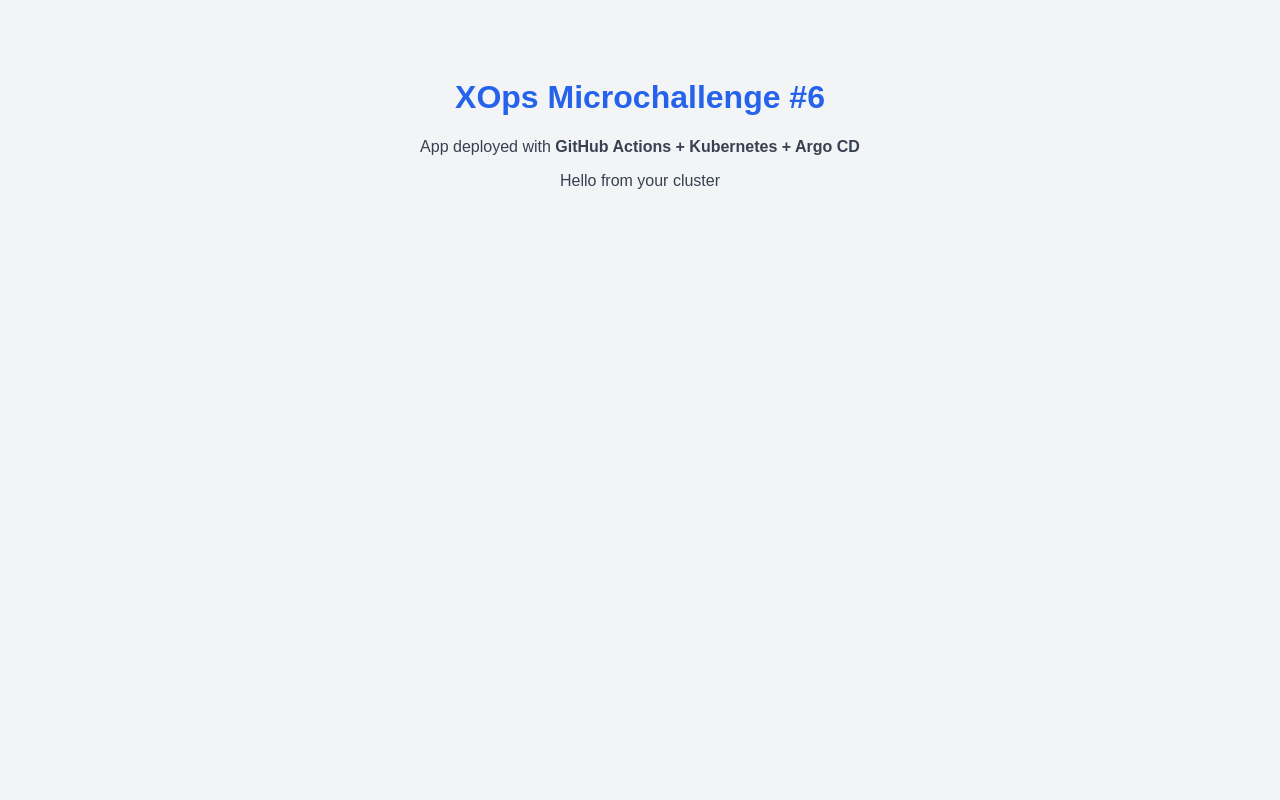
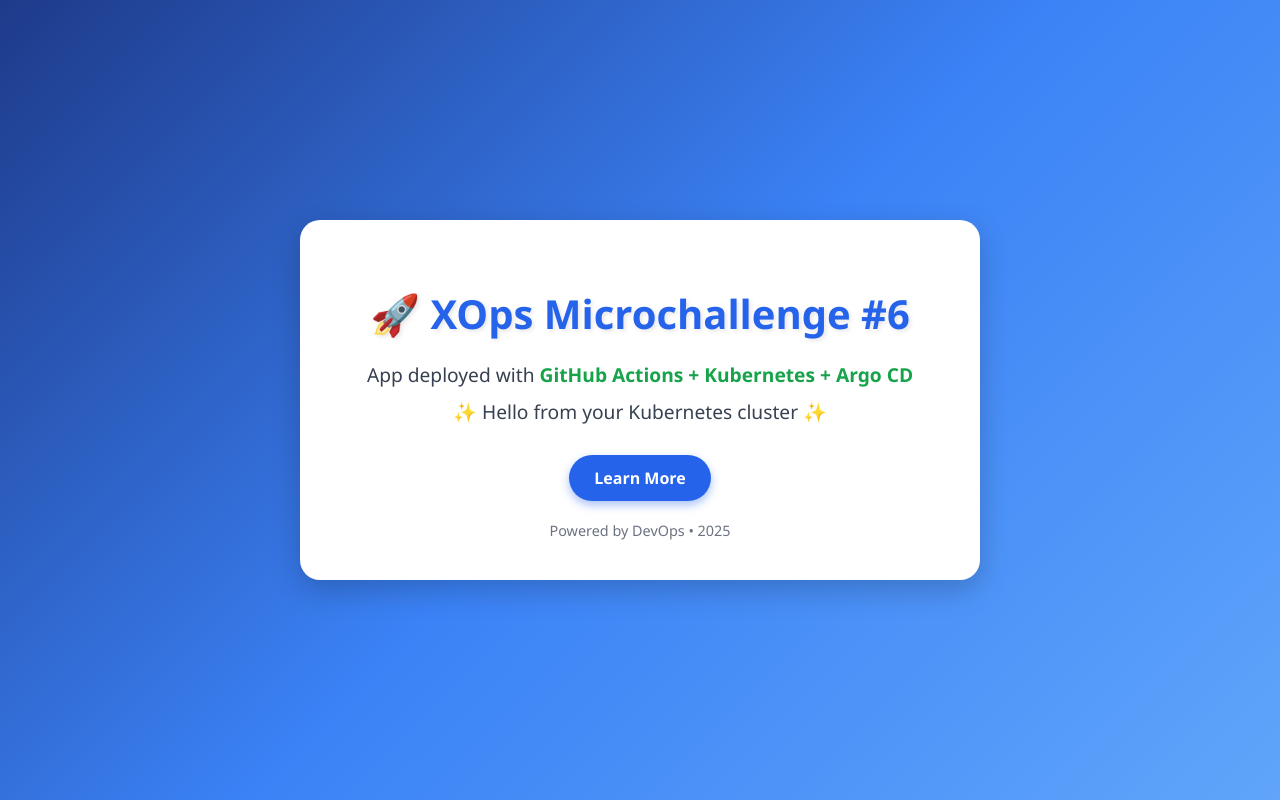
Before and after one commit to Shobi2002/app-repo, a plain HTML site: page index.html in a window 1280 px wide. Drawn offline with Linux system fonts and the light colour scheme.

Commit message:
Initial commit for XOps microchallenge app

```diff
--- a/index.html
+++ b/index.html
@@ -5,22 +5,76 @@
   <title>XOps Microchallenge #6</title>
   <style>
     body {
-            font-family: Arial, sans-serif;
-            background: #f3f4f6;
+      margin: 0;
+      font-family: 'Segoe UI', Tahoma, Geneva, Verdana, sans-serif;
+      background: linear-gradient(135deg, #1e3a8a, #3b82f6, #60a5fa);
+      color: #f9fafb;
+      display: flex;
+      justify-content: center;
+      align-items: center;
+      height: 100vh;
+    }
+    .card {
+      background: #ffffff;
+      color: #111827;
+      padding: 40px;
+      border-radius: 20px;
+      box-shadow: 0 10px 30px rgba(0,0,0,0.2);
       text-align: center;
-            padding: 50px;
+      max-width: 600px;
+      width: 100%;
+      animation: fadeIn 1.5s ease-in-out;
     }
     h1 {
+      font-size: 2.5em;
       color: #2563eb;
+      margin-bottom: 20px;
+      text-shadow: 2px 2px 4px rgba(0,0,0,0.1);
     }
     p {
+      font-size: 1.2em;
       color: #374151;
+      margin: 10px 0;
+    }
+    strong {
+      color: #16a34a;
+    }
+    .footer {
+      margin-top: 20px;
+      font-size: 0.9em;
+      color: #6b7280;
+    }
+    @keyframes fadeIn {
+      from { opacity: 0; transform: translateY(30px); }
+      to { opacity: 1; transform: translateY(0); }
+    }
+    .btn {
+      display: inline-block;
+      margin-top: 20px;
+      padding: 12px 25px;
+      background: #2563eb;
+      color: white;
+      font-size: 1em;
+      font-weight: bold;
+      border-radius: 30px;
+      text-decoration: none;
+      box-shadow: 0 4px 10px rgba(37, 99, 235, 0.4);
+      transition: all 0.3s ease;
+    }
+    .btn:hover {
+      background: #1e40af;
+      transform: scale(1.05);
+      box-shadow: 0 6px 14px rgba(30, 64, 175, 0.5);
     }
   </style>
 </head>
 <body>
-    <h1>XOps Microchallenge #6</h1>
+  <div class="card">
+    <h1>🚀 XOps Microchallenge #6</h1>
     <p>App deployed with <strong>GitHub Actions + Kubernetes + Argo CD</strong></p>
-    <p> Hello from your cluster </p>
+    <p>✨ Hello from your Kubernetes cluster ✨</p>
+    <a href="#" class="btn">Learn More</a>
+    <div class="footer">Powered by DevOps • 2025</div>
+  </div>
 </body>
 </html>
```
Lines whose indentation alone changed are shown as unchanged.
